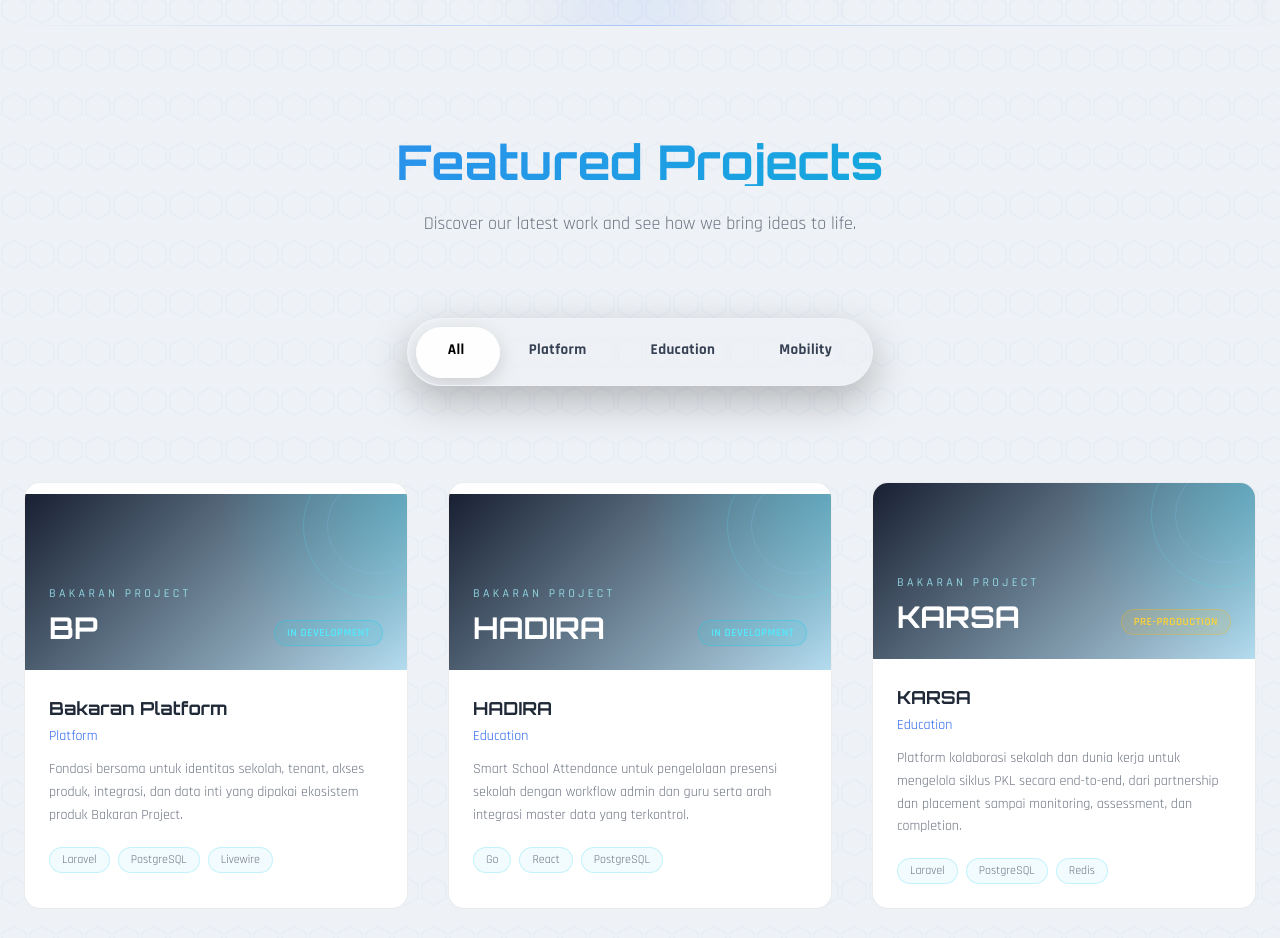
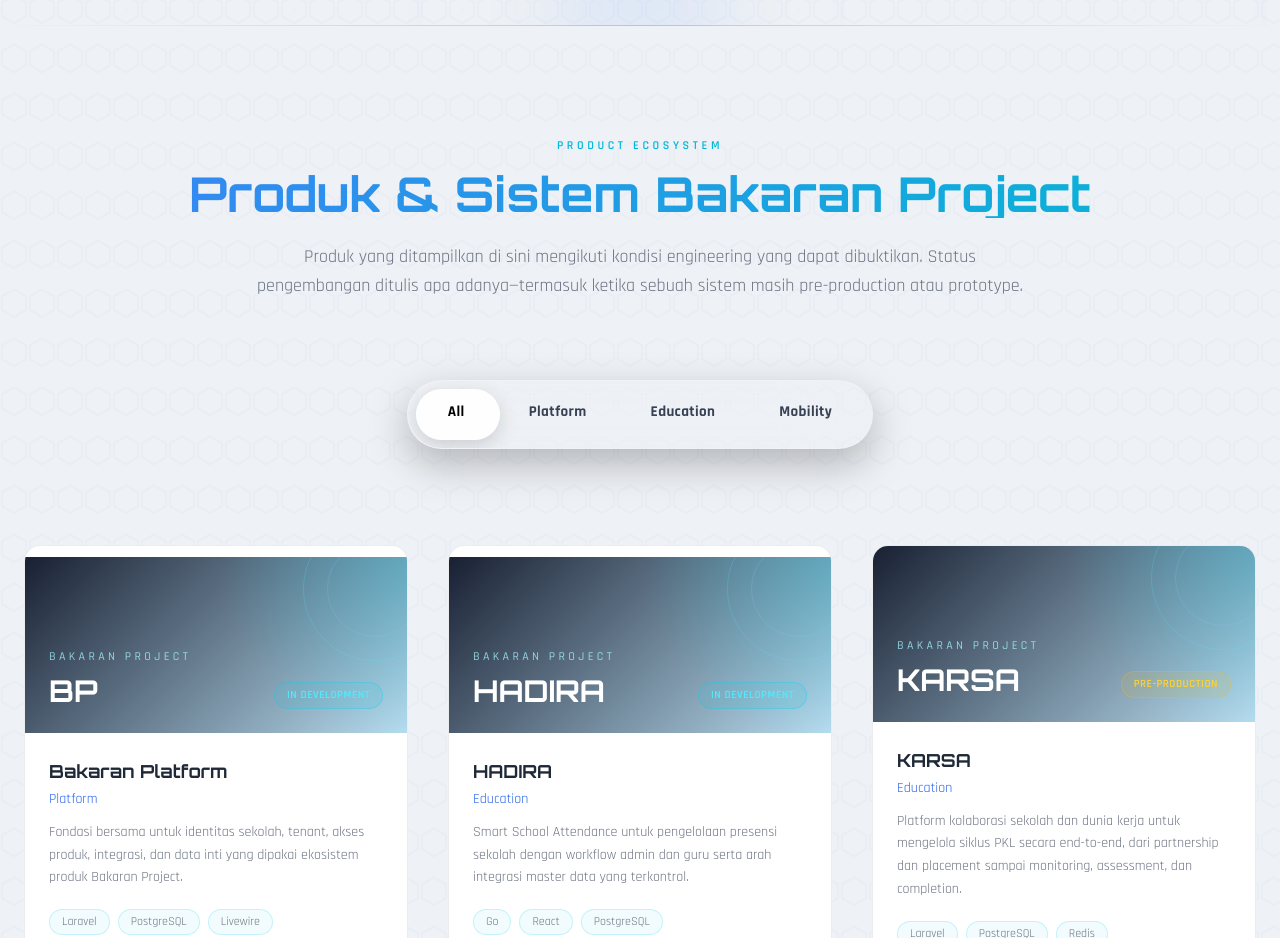
Before and after one commit to yogawillyutomo/webbp, a Next.js app: page / in a window 1280 px wide. Shown: the part 2220-3158 px from the top of the page. Built offline with nearby package versions, Linux system fonts and the light colour scheme.

Commit message:
feat(m3): make portfolio messaging evidence-led

```diff
--- a/src/features/portfolio/components/PortfolioHeader.jsx
+++ b/src/features/portfolio/components/PortfolioHeader.jsx
@@ -1,38 +1,39 @@
 export default function PortfolioHeader() {
-
     return (
-        <div className="text-center mb-20">
+        <div className="mb-20 text-center">
+            <div className="mb-4 text-xs font-semibold uppercase tracking-[0.3em] text-cyan-500">
+                Product Ecosystem
+            </div>
 
             <h2
                 className="
                     font-orbitron
                     text-4xl
+                    font-bold
                     lg:text-5xl
-        font-bold
-
                     bg-[linear-gradient(120deg,#3b82f6,#06b6d4,#3b82f6)]
                     bg-clip-text
                     text-transparent
-
                     animate-gradient
                 "
             >
-                Featured Projects
+                Produk & Sistem Bakaran Project
             </h2>
 
             <p
                 className="
+                    mx-auto
+                    mt-6
+                    max-w-3xl
                     text-lg
+                    leading-relaxed
                     text-[var(--muted-text)]
-        mt-6
-        max-w-2xl
-        mx-auto
                 "
             >
-                Discover our latest work and see how we bring ideas to life.
+                Produk yang ditampilkan di sini mengikuti kondisi engineering yang
+                dapat dibuktikan. Status pengembangan ditulis apa adanya—termasuk
+                ketika sebuah sistem masih pre-production atau prototype.
             </p>
-
         </div>
     );
-
 }
```
Lines whose indentation alone changed are shown as unchanged.
